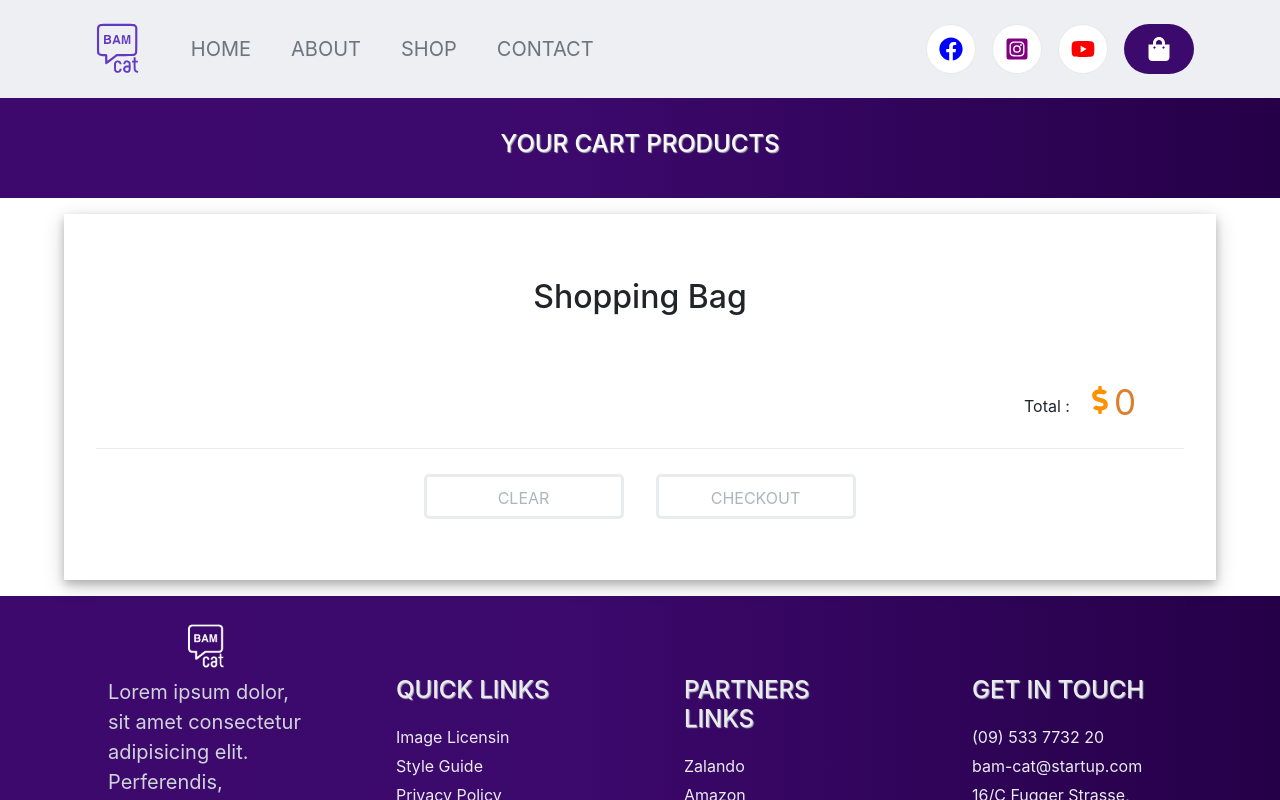
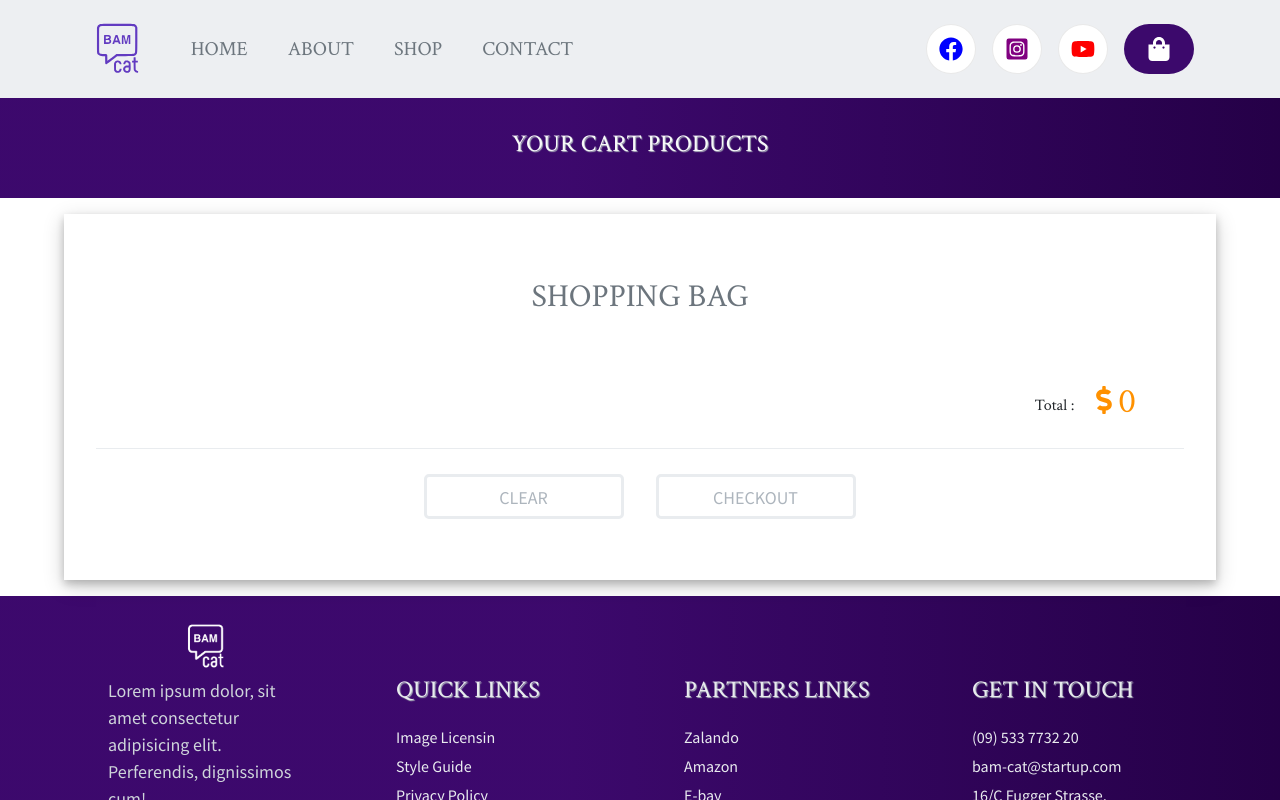
Before and after one commit to syed-ghufran-hassan/B.A.M-eCommerce, a React (Create React App) app: page /cart in a window 1280 px wide. Shown: the top 800 px of the page. Built offline with nearby package versions, Linux system fonts and the light colour scheme.

Commit message:
minor style changes: - font - colors

```diff
--- a/src/App.css
+++ b/src/App.css
@@ -1,7 +1,8 @@
-@import url('https://fonts.googleapis.com/css2?family=Noto+Serif+SC:wght@300&display=swap');
+@import url("https://fonts.googleapis.com/css2?family=Noto+Serif+SC:wght@300&display=swap");
+@import url("https://fonts.googleapis.com/css2?family=Crimson+Text&family=Source+Sans+Pro&display=swap");
 
 /* My Choices are these 2 fonts, use however you like
-@import url('https://fonts.googleapis.com/css2?family=Crimson+Text&family=Source+Sans+Pro&display=swap');
+
 font-family: 'Crimson Text', serif;
 font-family: 'Source Sans Pro', sans-serif; */
 
@@ -9,6 +10,36 @@ font-family: 'Source Sans Pro', sans-serif; */
   box-sizing: border-box;
   margin: 0;
   padding: 0;
+  font-family: "Crimson Text", serif;
+}
+
+.navbar a,
+.Title-Category,
+.card-titel.h5,
+.Best-container h2,
+.Quick-links h4,
+.Partners-links h4,
+.Contact-info h4,
+.product-title,
+.product-checkout,
+.product-quantity-label {
+  font-family: "Crimson Text", serif;
+}
+
+.secondary-btn a,
+.main-btn a,
+.Links-wrapper p,
+.Links-wrapper a,
+.Contact-info span,
+.Credentials span,
+.Description-About,
+.product-description,
+.product-available,
+.modal-link,
+.profile h2,
+.form-label,
+.submit-btn {
+  font-family: "Source Sans Pro", sans-serif;
 }
 
 .Container {
@@ -39,7 +70,7 @@ font-family: 'Source Sans Pro', sans-serif; */
 .Title-About,
 .Title-Cart,
 .Title-PageNotFound,
-.Title-Contact {
+.Title-Contact,.Bag-Title{
   font-size: 24px;
 }
 /* ----------------------------------------------------- */
@@ -138,7 +169,7 @@ font-family: 'Source Sans Pro', sans-serif; */
     height: 60px;
     border: none;
     overflow: hidden;
-    background: linear-gradient(to right,#3c096c ,#7b2cbf  50%, #3c096c 50%);
+    background: linear-gradient(to right, #3c096c, #7b2cbf 50%, #3c096c 50%);
     background-size: 200% 100%;
     background-position: 100%;
     transition: background-position 275ms ease;
--- a/src/features/Components/ContactUsForm.js
+++ b/src/features/Components/ContactUsForm.js
@@ -45,7 +45,7 @@ function FormPage() {
           </div>
           <form method="post" action="fakepage.js" onSubmit={onSubmit}>
             <div>
-              <label htmlFor="name">Full Name</label>
+              <label htmlFor="name" className="form-label">Full Name</label>
               <input
                 type="text"
                 name="name"
@@ -54,7 +54,7 @@ function FormPage() {
               />
             </div>
             <div>
-              <label htmlFor="email">E-mail</label>
+              <label htmlFor="email" className="form-label">E-mail</label>
               <input
                 type="email"
                 name="email"
--- a/src/features/styles/About.css
+++ b/src/features/styles/About.css
@@ -1,4 +1,3 @@
-@import url("Colors.css");
 
 .About-Container {
   display: flex;
--- a/src/features/styles/Card.css
+++ b/src/features/styles/Card.css
@@ -9,16 +9,22 @@
   transition: background-position 275ms ease;
   text-shadow: 1px 1px 2px var(--color-accent-tint-grey-5) !important;
   text-transform: uppercase;
+  cursor: pointer;
+  font-weight: bold;
+  font-size: 20px;
+  text-decoration: none;
+  font-family: "Source Sans Pro", sans-serif;
 }
 .btn:hover {
   background-position: 0 100%;
   text-decoration: none;
+  color: var(--color-primary-tint-purple-0);
 }
 .btn:active {
   color: var(--color-accent-tint-orange-1) !important;
 }
 .btn:focus {
-  border: 2px solid rgb(55, 199, 11);
+  border: 2px solid var(--color-primary-tint-purple-0);
 }
 
 .Align {
--- a/src/features/styles/Cart.css
+++ b/src/features/styles/Cart.css
@@ -16,6 +16,9 @@
   align-items: center;
   gap: 2rem;
   position: relative;
+  font-size: 20px;
+  font-weight: bold;
+  color: var( --color-accent-grey);
 }
 
 .Cart-Image {
@@ -53,7 +56,7 @@
   margin-top: 1.5rem;
   padding: 0 3rem 0 0;
   font-size: 35px;
-  color: #dd7e2f;
+  color: var(--color-accent-tint-orange-1);
 }
 
 .cart-quantity-label {
@@ -72,8 +75,13 @@
 .quantity-right-btn-cart {
   padding-left: 5px;
   padding-right: 5px;
-  color: #6122c7ec;
+  color: var(--color-primary-tint-purple-3);
   cursor: pointer;
+}
+
+.quantity-left-btn-cart:hover,
+.quantity-right-btn-cart:hover {
+  color: var(--color-primary-tint-purple-0);
 }
 
 .quantity-left-btn-cart:active,
@@ -102,7 +110,7 @@
 }
 
 @media (max-width: 1201px) {
-  .product-left,
+  /* .product-left,
   .product-right,
   .product-quantity {
     text-align: right;
@@ -110,7 +118,7 @@
     flex-direction: row;
     justify-content: center;
     align-items: center;
-  }
+  } */
   .quantity-left-btn-cart,
   .quantity-right-btn-cart {
     padding: 0px;
--- a/src/features/styles/ContactUsForm.css
+++ b/src/features/styles/ContactUsForm.css
@@ -74,7 +74,7 @@ input[type="email"]:focus,
   border-radius: 10px;
 }
 .submit-btn {
-  width: 120px;
+  width: 140px;
   height: 60px;
   overflow: hidden;
   background: linear-gradient(to right, #3c096c, #7b2cbf 50%, #3c096c 50%);
@@ -87,11 +87,13 @@ input[type="email"]:focus,
   outline: none;
   cursor: pointer;
   text-transform: uppercase;
+  font-weight: bold;
+  font-size: 20px;
+  text-decoration: none;
 }
 .submit-btn:hover {
   background-position: 0 100%;
   text-decoration: none;
-  color: var(--color-primary-tint-purple-0);
 }
 .submit-btn:active {
   color: var(--color-accent-tint-orange-1);
--- a/src/features/styles/Footer.css
+++ b/src/features/styles/Footer.css
@@ -23,7 +23,7 @@
 }
 
 .Links-wrapper p {
-  font-size: 20px;
+  font-size: 18px;
 }
 
 .Logo-part {
--- a/src/features/styles/HomePage.css
+++ b/src/features/styles/HomePage.css
@@ -19,7 +19,6 @@
   font-size: 46px;
   text-align: center;
   color: var(--color-accent-tint-grey-3);
-
 }
 
 .card-deck {
@@ -60,6 +59,7 @@
 .Best-men-clothing,
 .Best-women-clothing {
   margin: 2% 7% 2% 7%;
+
 }
 
 .card-body {
@@ -71,7 +71,7 @@
 }
 
 .full-price {
-  color: #222;
+  color: var(--color-accent-grey);
   font-size: 24px;
   letter-spacing: 1px;
 }
--- a/src/features/styles/Shop.css
+++ b/src/features/styles/Shop.css
@@ -35,7 +35,7 @@
   top: -4px;
 }
 
-.Card-img{
+.Card-img {
   height: 560px;
 }
 
@@ -49,9 +49,12 @@
   align-items: center;
 }
 
-.Title-Category {
+.Title-Category,
+.Bag-Title {
   margin-top: 1rem;
   font-size: 32px;
+  text-transform: uppercase;
+  color: var(--color-accent-tint-grey-5);
 }
 
 .Button-Container {
@@ -74,9 +77,14 @@ button {
   margin-bottom: 20px;
   cursor: pointer;
   text-transform: uppercase;
+  font-size: 18px;
+  text-decoration: none;
+  font-family: "Source Sans Pro", sans-serif;
 }
 button:hover {
   color: var(--color-primary-tint-purple-0);
+  font-weight: bold;
+  border: 3px solid var(--color-accent-tint-grey-3);
 }
 
 .filter-selected {
```
